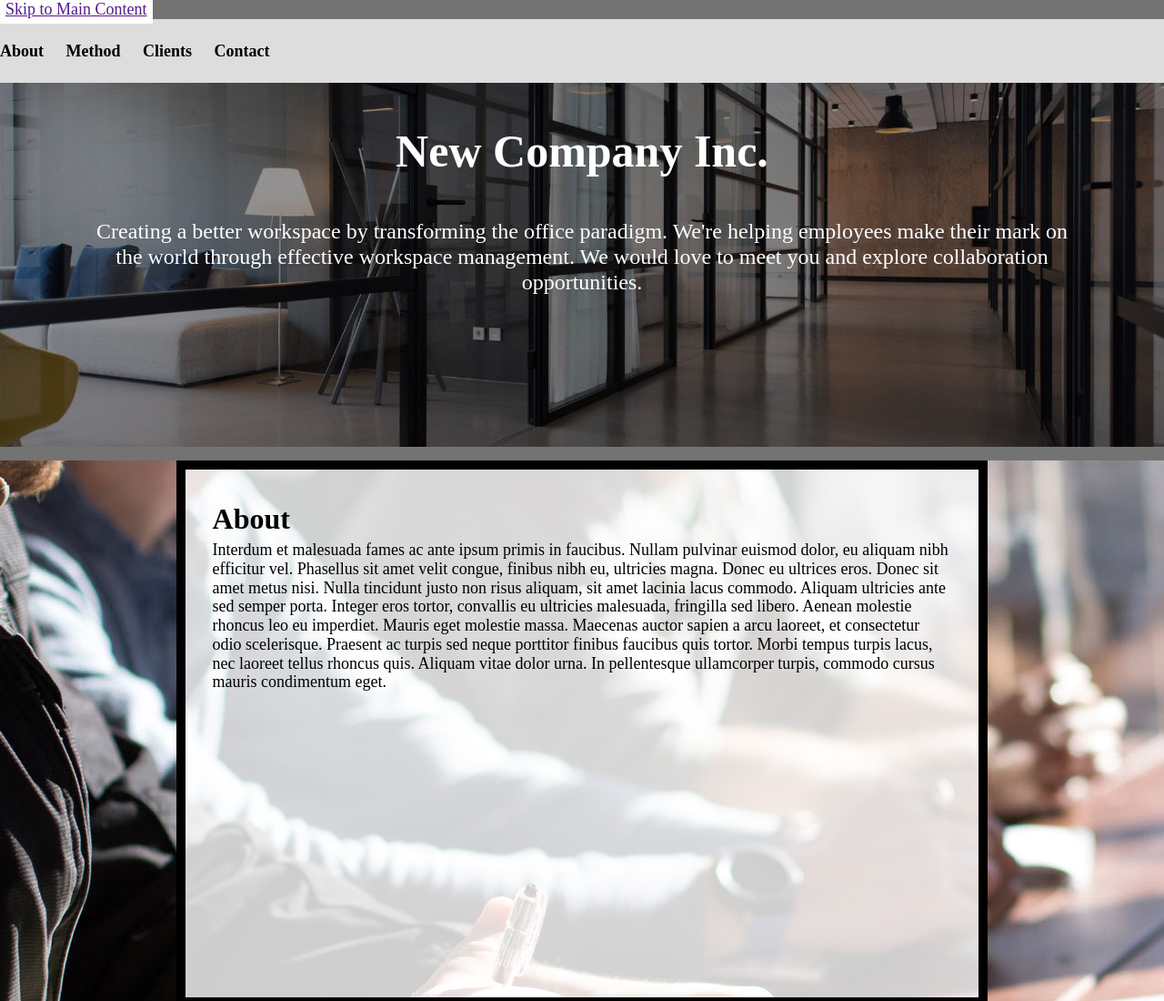
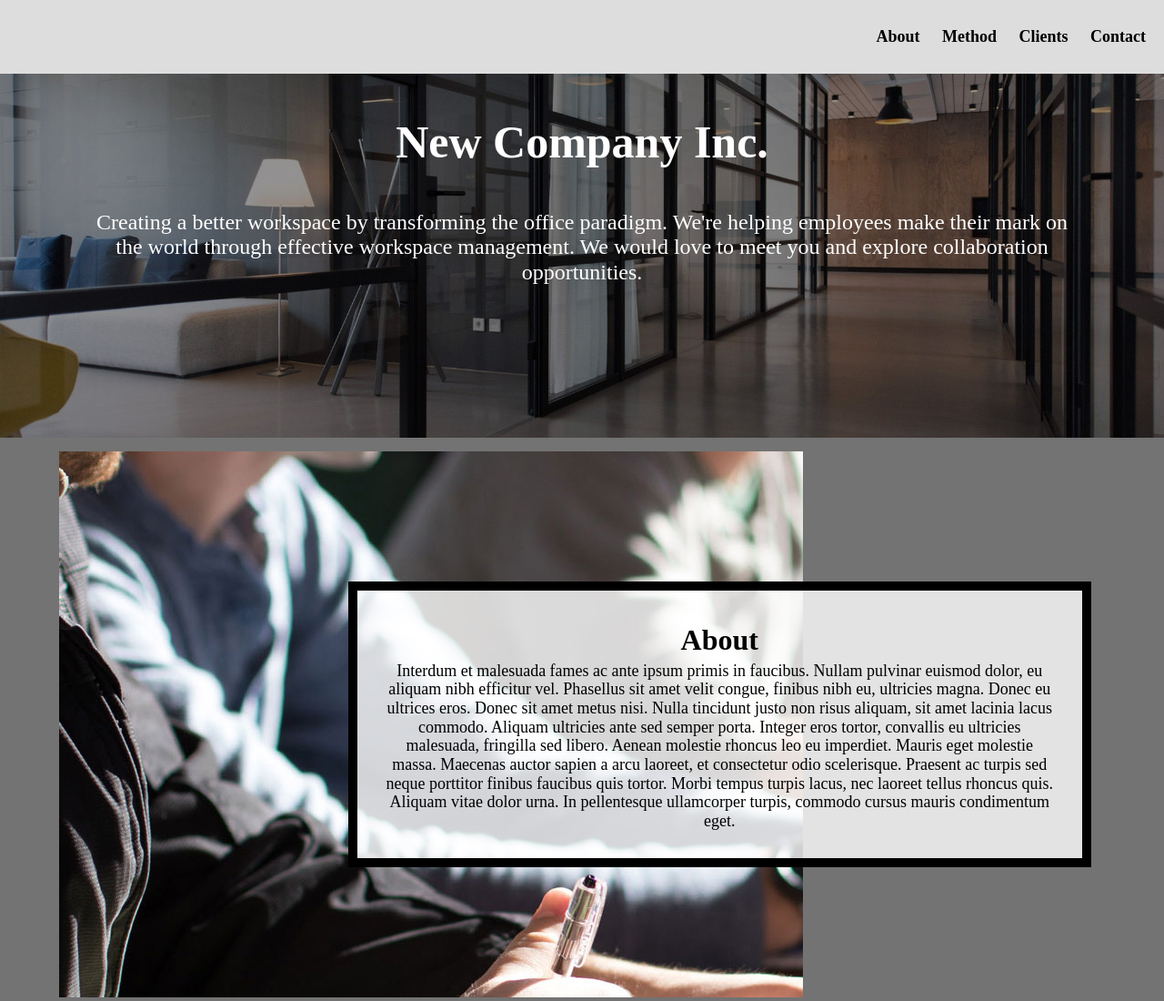
Before and after one commit to mghnlvtt/hw3_2024, a plain HTML site: page index.html in a window 1280 px wide. Shown: the top 1100 px of the page at 91% size. Drawn offline with Linux system fonts and the light colour scheme.

Commit message:
done, fixed issues

```diff
--- a/css/style.css
+++ b/css/style.css
@@ -115,6 +115,7 @@ nav a:hover, nav a:focus{
 /* Step 2a: Write selector/rule property to position the default position for the skip class element*/
 .skip a{
   top: -40px;
+  position: absolute;
 }
 
 /* Step 2b: Write selector/rule property to position the skip class element when it is in focus*/
@@ -124,8 +125,7 @@ nav a:hover, nav a:focus{
 
 /* Step 3: Write selector/rule property to style all elements when in focus*/
 *:focus{
-  border-width: 2px;
-  border-style: solid;
+  border: 2px solid white;
 }
 
 
@@ -139,9 +139,12 @@ nav a:hover, nav a:focus{
 /* Step 5: Write selector/rule property to add the background image to the
 first div in the grid  and place it in the grid. */
 .container div:first-child{
-  grid-column: 1 / span 3;
+  grid-column: 1 / span all;
   background-image: url("/images/header.jpg");
   background-repeat: no-repeat;
+  background-attachment: fixed;
+  background-position: center;
+  background-size: cover;
 }
 
 /* Steps 6 and 7: Write the selector/rule properties to add place the next elements in the next
@@ -189,22 +192,44 @@ first div in the grid  and place it in the grid. */
   grid-row-start: 5;
 }
 
-
-
  /* Step 8: Write the selector/rule property to style the .text-block class. */
-
+.text-block{
+  align-self: center;
+  text-align: center;
+}
 
 /* Add your media query here */
+@media screen and (min-width: 800px){
 
 
   /* Step 9: Write the selector/rule property to style the nav element */
 
+  nav{
+    text-align: right;
+    padding: 30px 0px;
+  }
 
   /* Step 10: Write the selector/rule property to update the .container class */
 
+  .container{
+    display: grid;
+    grid-template-columns: 50px auto 500px auto 50px;
+  }
 
   /* Steps 11 and 12: Update the grid-column property of the grid's children (where-needed)*/
+  .about, .clients, .method-image, .contact-image{
+    grid-column: 3 / span 2;
+  }
 
+
+  .method, .contact, .about-image, .clients-image{
+    grid-column: 2 / span 2;
+  }
 
 
  /* Step 13:Write the selector/rule property to update the .text-block class */
+ .text-block{
+  max-height: 250px;
+  overflow: visible;
+}
+}
--- a/index.html
+++ b/index.html
@@ -9,7 +9,7 @@
     <title>Newer Company Inc.</title>
   </head>
   <body>
-    <div class="skip"><a href="">Skip to Main Content</a></div>
+    <div class="skip"><a href="#main">Skip to Main Content</a></div>
     <header>
       <nav>
           <ul>
```
